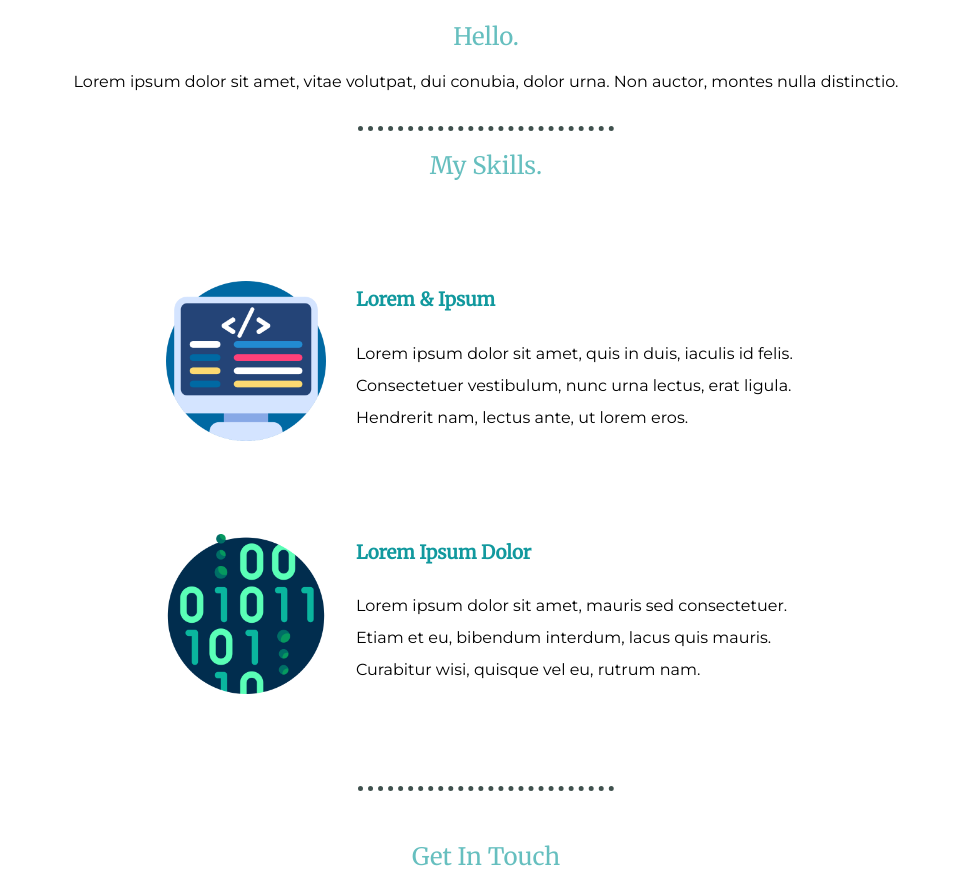
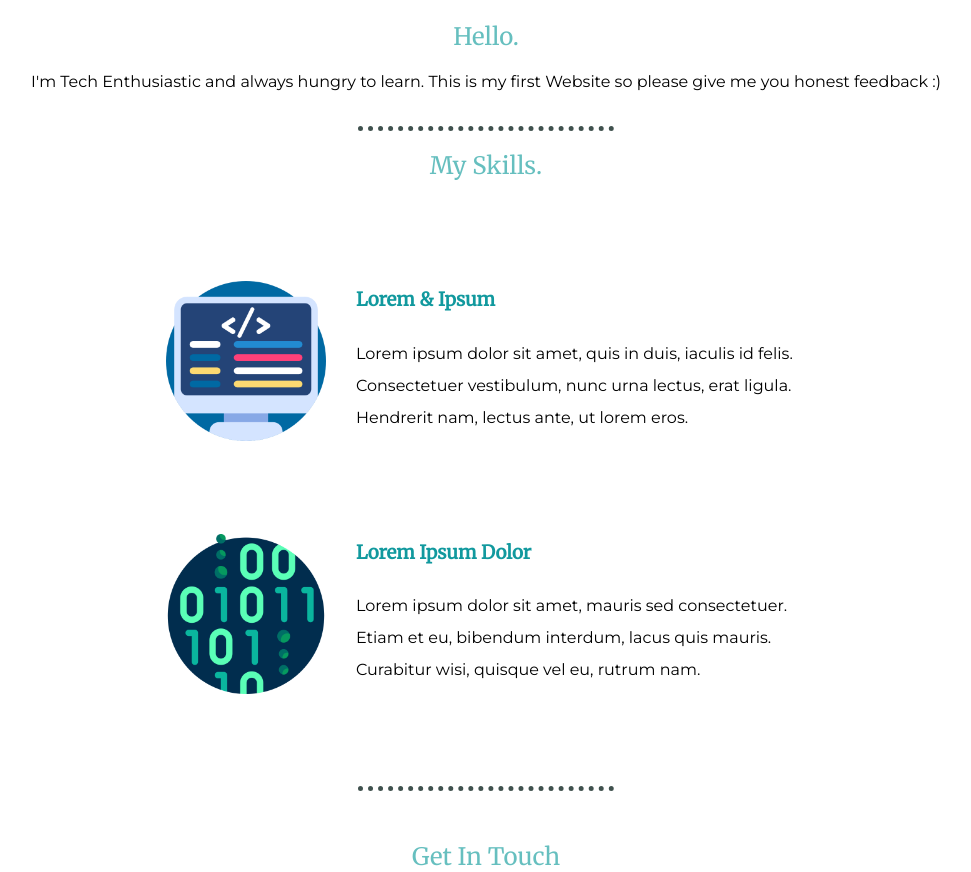
Before and after one commit to ShubhamVerma453/portfolioSite-html-css, a plain HTML site: page index.html in a window 1280 px wide. Shown: the part 872-1744 px from the top of the page, without its empty margins (154-1125 px from the left). Drawn offline with Linux system fonts and the light colour scheme.

Commit message:
updated the intro

```diff
--- a/index.html
+++ b/index.html
@@ -26,7 +26,7 @@
         <div class="profile">
           <img class="profile-img" src="css/resource/profile.png" alt="">
           <h2>Hello.</h2>
-          <p>Lorem ipsum dolor sit amet, vitae volutpat, dui conubia, dolor urna. Non auctor, montes nulla distinctio.</p>
+          <p>I'm Tech Enthusiastic and always hungry to learn. This is my first Website so please give me you honest feedback :)</p>
         </div>
         <hr>
         <div class="skills">
```
